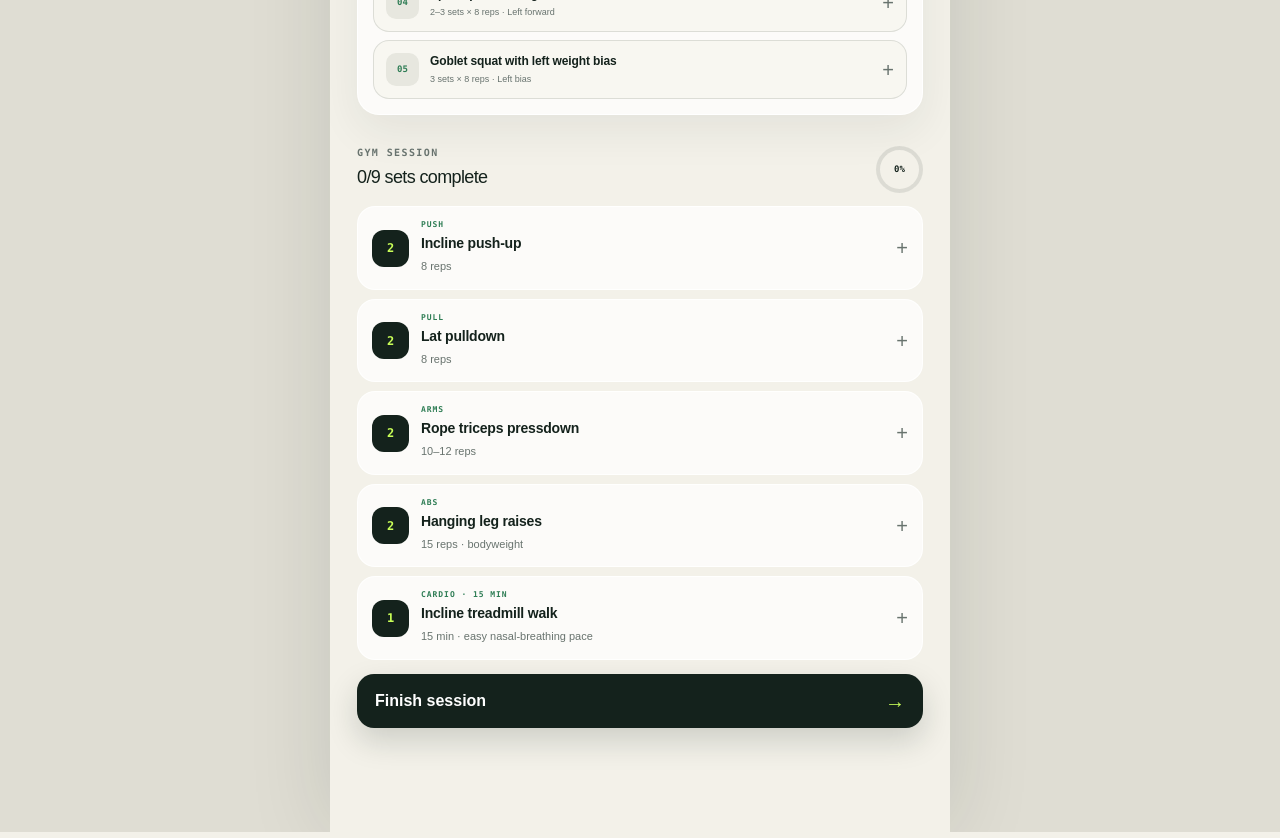
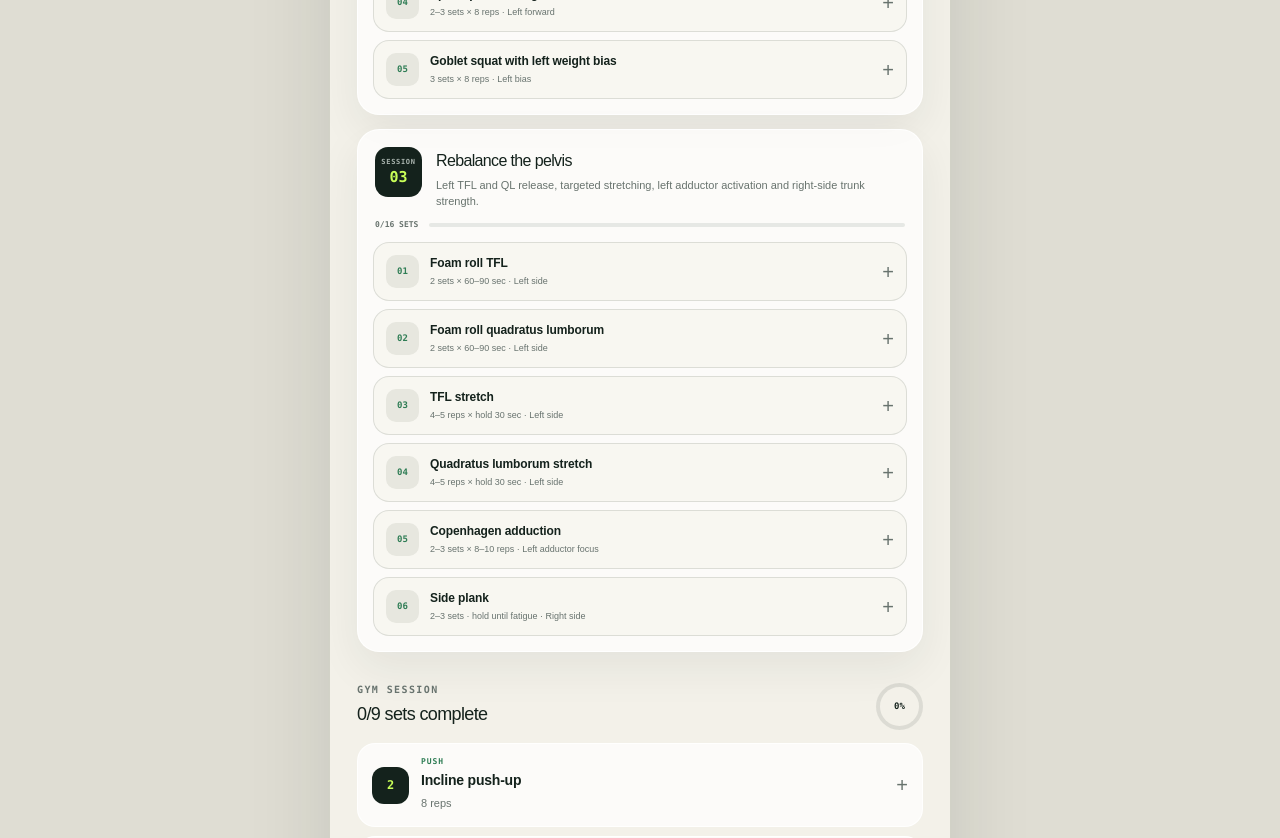
Before and after one commit to tuctuctuc7/rebuild-training, a Next.js app: page / in a window 1280 px wide. Shown: the part 1840-2678 px from the top of the page. Built offline with nearby package versions, Linux system fonts and the light colour scheme.

Commit message:
feat: add Dr Joe session 03 (#9)
* feat: add Dr Joe session 03

* fix: skip rest timer without prescribed rest

---------

Co-authored-by: Tom Nguyen <tuc7@Toms-MacBook-Pro-16.local>

```diff
--- a/app/training-app.tsx
+++ b/app/training-app.tsx
@@ -175,7 +175,7 @@ function ExerciseCard({
                 <span>{checks[index] ? "✓" : index + 1}</span>
               </label>
             ))}
-            <span className="rest-label">{exercise.restSeconds}s rest</span>
+            {exercise.restSeconds > 0 && <span className="rest-label">{exercise.restSeconds}s rest</span>}
           </div>
           {exercise.cues.length > 0 && <ul className="cue-list">
             {exercise.cues.map((cue) => <li key={cue}>{cue}</li>)}
@@ -258,7 +258,7 @@ function WarmupExerciseCard({ exercise, index, checks, onCheck }: { exercise: Ex
                 <span>{checks[setIndex] ? "✓" : setIndex + 1}</span>
               </label>
             ))}
-            <span className="rest-label">{exercise.restSeconds}s rest</span>
+            {exercise.restSeconds > 0 && <span className="rest-label">{exercise.restSeconds}s rest</span>}
           </div>
           <ul className="cue-list">{exercise.cues.map((cue) => <li key={cue}>{cue}</li>)}</ul>
           {exercise.goal && <p className="exercise-goal">Why: {exercise.goal}</p>}
@@ -432,7 +432,7 @@ export function TrainingApp() {
     const next = [...prior];
     next[set] = checked;
     setSaved((current) => ({ ...current, progress: { ...current.progress, [key]: { ...workoutProgress, [exercise.id]: next } } }));
-    if (checked) setTimer({ exercise: exercise.name, remaining: exercise.restSeconds, total: exercise.restSeconds });
+    if (checked && exercise.restSeconds > 0) setTimer({ exercise: exercise.name, remaining: exercise.restSeconds, total: exercise.restSeconds });
   }
 
   function saveGymExercise(exercise: Exercise, slot: GymSlot, customization: GymCustomization) {
@@ -560,7 +560,7 @@ export function TrainingApp() {
           {warmup.length > 0 && (
             <section className="exercise-section warmup-section">
               <div className="section-title exercise-title">
-                <div><p className="eyebrow">DAILY DR. JOE WARM-UP</p><h3>{warmupTotals.completed}/{warmupTotals.total} sets complete</h3><p>Done before tennis, gym, recovery, or rest. Session 01 + Session 02 every day.</p></div>
+                <div><p className="eyebrow">DAILY DR. JOE WARM-UP</p><h3>{warmupTotals.completed}/{warmupTotals.total} sets complete</h3><p>Done before tennis, gym, recovery, or rest. Session 01 + Session 02 + Session 03 every day.</p></div>
                 <div className="progress-ring" style={{ "--progress": `${warmupTotals.total ? (warmupTotals.completed / warmupTotals.total) * 360 : 0}deg` } as React.CSSProperties}><span>{warmupTotals.total ? Math.round((warmupTotals.completed / warmupTotals.total) * 100) : 0}%</span></div>
               </div>
               <div className="today-warmup-sessions">
@@ -625,7 +625,7 @@ export function TrainingApp() {
 
       {activeTab === "week" && (
         <section className="screen week-screen">
-          <div className="page-heading"><p className="eyebrow">YOUR RHYTHM</p><h2>A week built to recover.</h2><p>Tennis runs Monday, Wednesday and Friday. The full Dr. Joe Session 01 + Session 02 warm-up happens every day before the main work.</p></div>
+          <div className="page-heading"><p className="eyebrow">YOUR RHYTHM</p><h2>A week built to recover.</h2><p>Tennis runs Monday, Wednesday and Friday. The full Dr. Joe Session 01 + Session 02 + Session 03 warm-up happens every day before the main work.</p></div>
           <div className="week-switcher" aria-label="Choose week">
             <button onClick={() => setWeekOffset((value) => value - 1)} aria-label="Previous week">←</button>
             <div><strong>{relativeWeekLabel(weekOffset)}</strong><small>{formatWeekRange(visibleWeekStart)}</small></div>
--- a/app/training-data.ts
+++ b/app/training-data.ts
@@ -120,6 +120,12 @@ export const dailyDrJoeWarmup: Exercise[] = [
   { id: "warmup-s02-step-down", name: "Lateral step-down", prescription: "2–3 sets × 8 reps · left", sets: 2, restSeconds: 60, side: "Left", video: "https://www.youtube.com/shorts/XCJl_ju19qw", cues: ["Lower slowly", "Keep the pelvis level", "Control the movement throughout"], goal: "Improve left hip control and single-leg loading." },
   { id: "warmup-s02-split-squat", name: "Split squat · left leg forward", prescription: "2–3 sets × 8 reps", sets: 2, restSeconds: 90, side: "Left forward", video: "https://www.youtube.com/shorts/ynGQy_GOfrQ", cues: ["Allow the left leg to perform most of the work", "Keep the trunk upright", "Maintain tripod foot contact"], goal: "Improve left lower-limb strength and symmetrical loading." },
   { id: "warmup-s02-goblet-squat", name: "Goblet squat with left weight bias", prescription: "3 sets × 8 reps", sets: 3, restSeconds: 90, side: "Left bias", video: "https://www.youtube.com/shorts/ycPCpTH0QGo", cues: ["Shift slightly more body weight onto the left during the descent", "Keep both heels on the floor", "Avoid the pelvis drifting right"], goal: "Retrain a symmetrical squat pattern and reduce the right pelvic shift." },
+  { id: "warmup-s03-foam-roll-tfl", name: "Foam roll TFL", prescription: "2 sets × 60–90 sec", sets: 2, restSeconds: 0, side: "Left side", video: "https://www.youtube.com/shorts/dCSN5TdsmxU", cues: [], goal: "Reduce TFL tightness and the upward pull contributing to the left hip hike." },
+  { id: "warmup-s03-foam-roll-ql", name: "Foam roll quadratus lumborum", prescription: "2 sets × 60–90 sec", sets: 2, restSeconds: 0, side: "Left side", video: "https://www.youtube.com/shorts/qMtQuXl5skM", cues: [], goal: "Reduce QL tightness and improve lumbar and pelvic balance." },
+  { id: "warmup-s03-tfl-stretch", name: "TFL stretch", prescription: "4–5 reps × hold 30 sec", sets: 4, restSeconds: 0, side: "Left side", video: "https://www.youtube.com/watch?v=q9ZHa9Fgblw", cues: [], goal: "Stretch the TFL and reduce the elevation of the left hip." },
+  { id: "warmup-s03-ql-stretch", name: "Quadratus lumborum stretch", prescription: "4–5 reps × hold 30 sec", sets: 4, restSeconds: 0, side: "Left side", video: "https://www.youtube.com/shorts/GMyCznjjU20", cues: [], goal: "Reduce QL shortening and unnecessary pressure on the lower back." },
+  { id: "warmup-s03-copenhagen-adduction", name: "Copenhagen adduction", prescription: "2–3 sets × 8–10 reps", sets: 2, restSeconds: 0, side: "Left adductor focus", video: "https://www.youtube.com/shorts/CYfcIXEA78s", cues: [], goal: "Increase activation of the left adductor group and support pelvic stability." },
+  { id: "warmup-s03-side-plank", name: "Side plank", prescription: "2–3 sets · hold until fatigue", sets: 2, restSeconds: 0, side: "Right side", video: "https://www.youtube.com/shorts/sKMD_pbNm7w", cues: [], goal: "Strengthen the right QL and improve pelvic stability and control." },
 ];
 
 export const workouts: Workout[] = [
@@ -231,7 +237,7 @@ export const workouts: Workout[] = [
 export const weekRules = [
   "One tennis session stays deliberately easy",
   "No hard tennis on consecutive days",
-  "Full Dr. Joe Session 01 + Session 02 warm-up happens every day before tennis, gym, recovery or rest",
+  "Full Dr. Joe Session 01 + Session 02 + Session 03 warm-up happens every day before tennis, gym, recovery or rest",
   "Core and low-intensity cardio live on gym days unless recovery says otherwise",
   "Progress only when the following morning is back to baseline",
 ];
@@ -359,4 +365,19 @@ export const drJoeLibrary: DrJoeSession[] = [
       },
     ],
   },
+  {
+    id: "session-03",
+    number: "03",
+    title: "Rebalance the pelvis",
+    summary: "Left TFL and QL release, targeted stretching, left adductor activation and right-side trunk strength.",
+    continuation: "Clamshell remains in Session 01 and is not repeated here.",
+    exercises: [
+      { id: "s03-foam-roll-tfl", name: "Foam Roll TFL · Left Side", prescription: "2 sets × 60–90 sec", video: "https://www.youtube.com/shorts/dCSN5TdsmxU", cues: [], goal: "Reduce TFL tightness and the upward pull contributing to the left hip hike." },
+      { id: "s03-foam-roll-ql", name: "Foam Roll Quadratus Lumborum · Left Side", prescription: "2 sets × 60–90 sec", video: "https://www.youtube.com/shorts/qMtQuXl5skM", cues: [], goal: "Reduce QL tightness and improve lumbar and pelvic balance." },
+      { id: "s03-tfl-stretch", name: "TFL Stretch · Left Side", prescription: "4–5 reps × hold 30 sec", video: "https://www.youtube.com/watch?v=q9ZHa9Fgblw", cues: [], goal: "Stretch the TFL and reduce the elevation of the left hip." },
+      { id: "s03-ql-stretch", name: "Quadratus Lumborum Stretch · Left Side", prescription: "4–5 reps × hold 30 sec", video: "https://www.youtube.com/shorts/GMyCznjjU20", cues: [], goal: "Reduce QL shortening and unnecessary pressure on the lower back." },
+      { id: "s03-copenhagen-adduction", name: "Copenhagen Adduction", prescription: "2–3 sets × 8–10 reps", video: "https://www.youtube.com/shorts/CYfcIXEA78s", cues: [], goal: "Increase activation of the left adductor group and support pelvic stability." },
+      { id: "s03-side-plank", name: "Side Plank · Right Side", prescription: "2–3 sets · hold until fatigue", video: "https://www.youtube.com/shorts/sKMD_pbNm7w", cues: [], goal: "Strengthen the right QL and improve pelvic stability and control." },
+    ],
+  },
 ];
--- a/public/get-fit/sw.js
+++ b/public/get-fit/sw.js
@@ -1,4 +1,4 @@
-const CACHE = "rebuild-shell-v8";
+const CACHE = "rebuild-shell-v9";
 const APP_ROOT = "/get-fit/";
 const CORE = [APP_ROOT, `${APP_ROOT}manifest.webmanifest`, `${APP_ROOT}icon-192.png`, `${APP_ROOT}icon-512.png`, `${APP_ROOT}rebuild-header-v2.jpg`];
 
```
Also changed, not shown: 1 other file (tests, documents, lock files or other folders).
